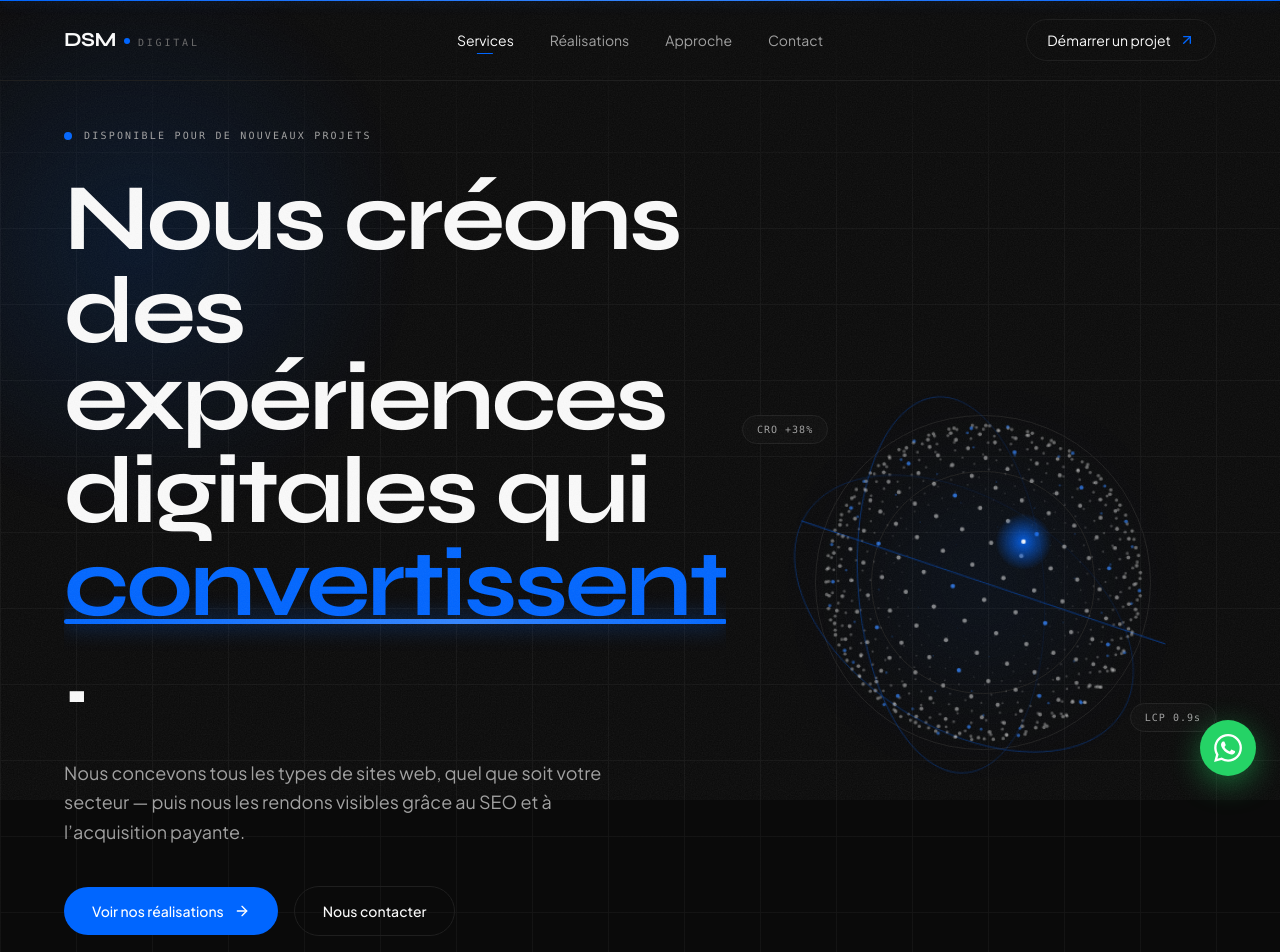
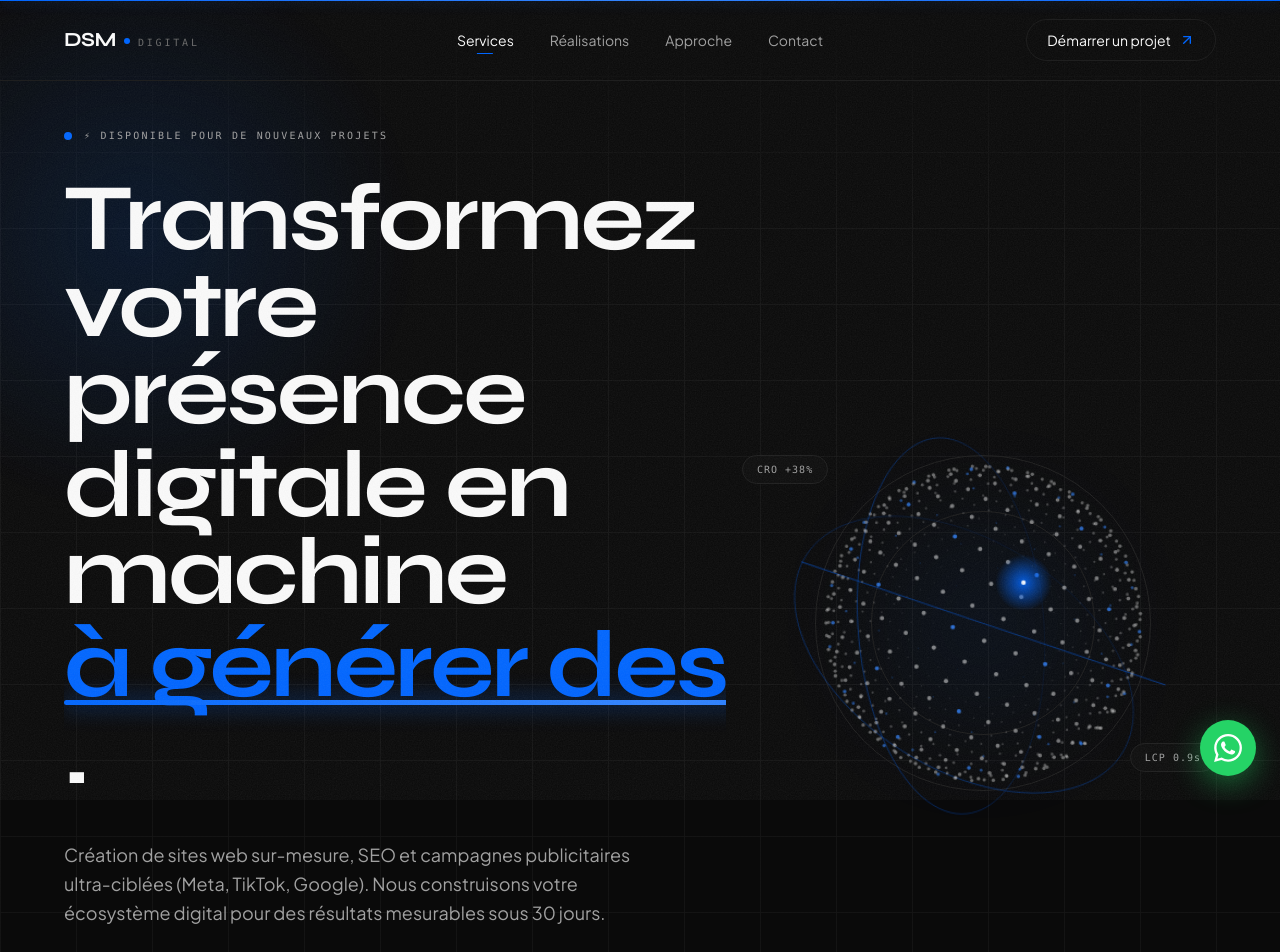
Before and after one commit to tchindagabriel59-arch/dsm-digital-portfolio, a Next.js app: page / in a window 1280 px wide. Shown: the top 952 px of the page. Built offline with nearby package versions, Linux system fonts and the light colour scheme.

Commit message:
Update Hero.tsx
ajoute

```diff
--- a/src/components/sections/Hero.tsx
+++ b/src/components/sections/Hero.tsx
@@ -7,7 +7,7 @@ import Marquee from "@/components/ui/Marquee";
 import MagneticButton from "@/components/ui/MagneticButton";
 import { useAppReady } from "@/components/providers/LoadingProvider";
 import { useContactDialog } from "@/components/providers/ContactProvider";
-import { MARQUEE_ITEMS, PROJECTS } from "@/lib/content";
+import { HERO, MARQUEE_ITEMS, PROJECTS } from "@/lib/content";
 import { cn } from "@/lib/utils";
 import styles from "./hero.module.css";
 
@@ -24,7 +24,11 @@ const line: Variants = {
 
 const fade: Variants = {
   hidden: { opacity: 0, y: 18 },
-  show: { opacity: 1, y: 0, transition: { duration: 0.9, ease: [0.16, 1, 0.3, 1] } },
+  show: {
+    opacity: 1,
+    y: 0,
+    transition: { duration: 0.9, ease: [0.16, 1, 0.3, 1] },
+  },
 };
 
 export default function Hero() {
@@ -59,12 +63,12 @@ export default function Hero() {
               <span className="relative inline-flex h-2 w-2 rounded-full bg-accent" />
             </span>
             <span className="font-mono text-[10px] tracking-[0.22em] text-ash uppercase">
-              Disponible pour de nouveaux projets
+              {HERO.badge}
             </span>
           </motion.div>
 
           <h1 className="display text-[clamp(2.35rem,7.4vw,6.5rem)] text-bone">
-            {["Nous créons", "des expériences", "digitales qui"].map((text) => (
+            {[HERO.titleLine1, HERO.titleLine2].map((text) => (
               <span key={text} className="block overflow-hidden pb-[0.06em]">
                 <motion.span variants={line} className="block">
                   {text}
@@ -80,7 +84,7 @@ export default function Hero() {
                     "text-accent",
                   )}
                 >
-                  convertissent
+                  {HERO.titleHighlight.replace(".", "")}
                 </span>
                 <span className="text-bone">.</span>
               </motion.span>
@@ -91,9 +95,7 @@ export default function Hero() {
             variants={fade}
             className="mt-8 max-w-xl text-base leading-relaxed text-ash md:text-lg"
           >
-            Nous concevons tous les types de sites web, quel que soit votre
-            secteur — puis nous les rendons visibles grâce au SEO et à
-            l’acquisition payante.
+            {HERO.subtitle}
           </motion.p>
 
           <motion.div
@@ -101,20 +103,20 @@ export default function Hero() {
             className="mt-10 flex flex-wrap items-center gap-4"
           >
             <MagneticButton
-              href="#realisations"
               variant="primary"
-              ariaLabel="Voir nos réalisations"
+              onClick={openContact}
+              ariaLabel={HERO.ctaPrimary}
             >
-              Voir nos réalisations
+              {HERO.ctaPrimary}
               <ArrowRight className="h-4 w-4 transition-transform duration-300 group-hover:translate-x-1" />
             </MagneticButton>
 
             <MagneticButton
+              href="#realisations"
               variant="ghost"
-              onClick={openContact}
-              ariaLabel="Nous contacter"
+              ariaLabel={HERO.ctaSecondary}
             >
-              Nous contacter
+              {HERO.ctaSecondary}
             </MagneticButton>
           </motion.div>
 
```
